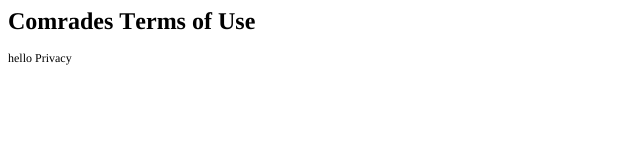
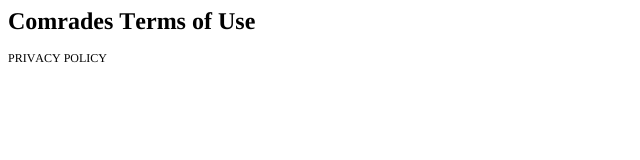
Before and after one commit to ComradesKA/comradesPrivacy, a plain HTML site: page index.html in a window 1280 px wide. Shown: the full height of the page, 0-640 px from the left. Drawn offline with Linux system fonts and the light colour scheme.

Commit message:
Update index.html

```diff
--- a/index.html
+++ b/index.html
@@ -13,6 +13,6 @@
 </head>
 <body>
 <h1 style="margin: 0.0px 0.0px 16.1px 0.0px; font: 24.0px Times; -webkit-text-stroke: #000000"><span class="s1"><b>Comrades Terms of Use</b></span></h1>
-<p class="p2"><span class="s1">hello Privacy</span></p>
+<p class="p2"><span class="s1">PRIVACY POLICY</span></p>
 </body>
 </html>
```
